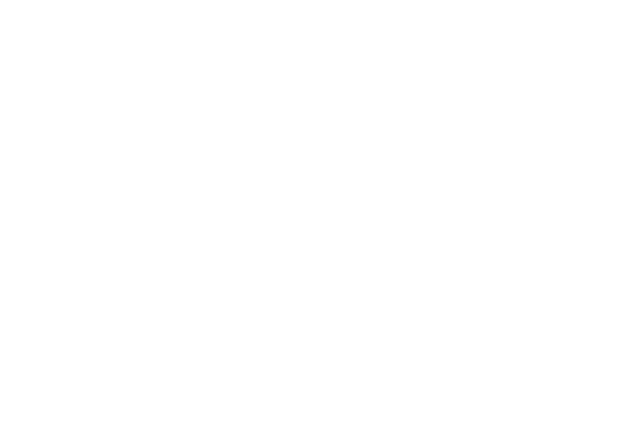
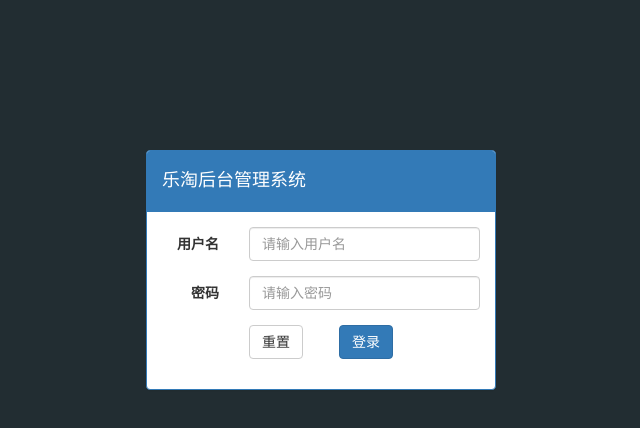
Before and after one commit to gongxiaole/My-letao, a website: page public/back/login.html in a window 1280 px wide. Shown: the whole page, without its empty margins (319-959 px from the left). Drawn offline with Linux system fonts and the light colour scheme.

Commit message:
登陆功能

```diff
--- a/models/db.js
+++ b/models/db.js
@@ -5,7 +5,7 @@ const mysql = require('mysql');
 const pool  = mysql.createPool({
     host : '127.0.0.1',
     user : 'root',
-    password : 'root',
+    password : 'agongok',
     database : 'letao'
 });
 
--- /dev/null
+++ b/public/back/css/common.css
@@ -0,0 +1,4 @@
+@charset "utf-8";
+.mt150{
+    margin-top: 150px;
+}
--- /dev/null
+++ b/public/back/js/common.js
@@ -0,0 +1,3 @@
+/**
+ * Created by hp on 2017/11/2.
+ */
--- /dev/null
+++ b/public/back/js/login.js
@@ -0,0 +1,105 @@
+/**
+ * Created by hp on 2017/11/2.
+ */
+$(function () {
+
+    //表单校验功能
+    //1. 用户名不能为空
+    //2. 用户密码不能为空
+    //3. 用户密码必须是6-12位
+
+
+    //1. 初始化表单校验插件
+    var $form = $("#form");
+    $form.bootstrapValidator({
+
+        //校验时使用的图标
+        feedbackIcons: {
+            valid: 'glyphicon glyphicon-ok',
+            invalid: 'glyphicon glyphicon-remove',
+            validating: 'glyphicon glyphicon-refresh'
+        },
+
+        //配置校验规则
+        fields:{
+            //配置所有的字段的规则,对应表单中的name属性
+            username:{
+                validators:{
+                    notEmpty:{
+                        message:"用户名不能为空"
+                    },
+                    callback:{
+                        message:"用户名错误"
+                    }
+                }
+            },
+            password:{
+                validators:{
+                    notEmpty:{
+                        message:"用户密码不能为空"
+                    },
+                    stringLength:{
+                        min:6,
+                        max:12,
+                        message:"用户密码必须是6-12位"
+                    },
+                    callback:{
+                        message:"用户密码错误"
+                    }
+                }
+            }
+        }
+    });
+
+    //表单校验初始化后，就会有一个校验实例
+    var validator = $form.data("bootstrapValidator");
+
+
+    //2. 给表单注册一个校验成功的事件
+    $form.on("success.form.bv", function (e) {
+        //当校验成功的时候执行
+        e.preventDefault();
+
+
+
+        //发送ajax请求，意味着需要获取到username与password的值
+        $.ajax({
+            type:"post",
+            url:"/employee/employeeLogin",
+            data:$form.serialize(),
+            success:function (data) {
+                if(data.success){
+                    location.href = "index.html";
+                }else {
+
+                    if(data.error === 1000){
+                        //使用js代码让username这个字段校验失败。
+                        //第一个参数：name属性
+                        //第二个参数：INVALID    VALID
+                        //第三个参数：
+                        validator.updateStatus("username", "INVALID", "callback");
+                    }
+
+                    if(data.error === 1001){
+                        validator.updateStatus("password", "INVALID", "callback");
+                    }
+
+                }
+            }
+        })
+
+
+
+    });
+
+
+    //3. 表单重置功能
+    $("[type='reset']").on("click", function () {
+        //调用插件的重置表单的方法。
+        ///获取到表单校验实例，调用了resetForm方法，重置表单。
+        validator.resetForm();
+    })
+
+
+
+});
--- a/public/back/login.html
+++ b/public/back/login.html
@@ -1,10 +1,54 @@
 <!DOCTYPE html>
-<html lang="en">
+<html lang="zh-CN">
 <head>
     <meta charset="UTF-8">
-    <title>Title</title>
+    <title>乐淘管理系统-登录</title>
+    <link rel="stylesheet" href="lib/bootstrap/css/bootstrap.css">
+    <link rel="stylesheet" href="lib/bootstrap-validator/css/bootstrapValidator.css">
+    <link rel="stylesheet" href="lib/nprogress/nprogress.css">
+    <link rel="stylesheet" href="css/common.css">
 </head>
-<body>
+<body style="background-color: #222d32;">
 
+
+<div class="container">
+
+    <div class="col-md-4 col-md-offset-4">
+        <div class="lt_panel panel panel-primary mt150">
+            <div class="panel-heading"><h4>乐淘后台管理系统</h4></div>
+            <div class="panel-body">
+                <form id="form" class="form-horizontal">
+                    <div class="form-group">
+                        <label for="username" class="col-sm-3 control-label">用户名</label>
+                        <div class="col-sm-9">
+                            <input name="username" id="username" type="text" class="form-control" placeholder="请输入用户名">
+                        </div>
+                    </div>
+                    <div class="form-group">
+                        <label for="password" class="col-sm-3 control-label">密码</label>
+                        <div class="col-sm-9">
+                            <input type="password" class="form-control" name="password" id="password" placeholder="请输入密码">
+                        </div>
+                    </div>
+                    <div class="form-group">
+                        <div class="col-sm-offset-3 col-sm-6">
+                            <button type="reset" class="btn btn-default pull-left">重置</button>
+                            <button type="submit" class="btn btn-primary pull-right">登录</button>
+                        </div>
+                    </div>
+                </form>
+            </div>
+        </div>
+    </div>
+
+</div>
+
+
+<script src="lib/jquery/jquery.js"></script>
+<script src="lib/bootstrap/js/bootstrap.js"></script>
+<script src="lib/bootstrap-validator/js/bootstrapValidator.js"></script>
+<script src="lib/nprogress/nprogress.js"></script>
+<script src="js/common.js"></script>
+<script src="js/login.js"></script>
 </body>
 </html>
```
